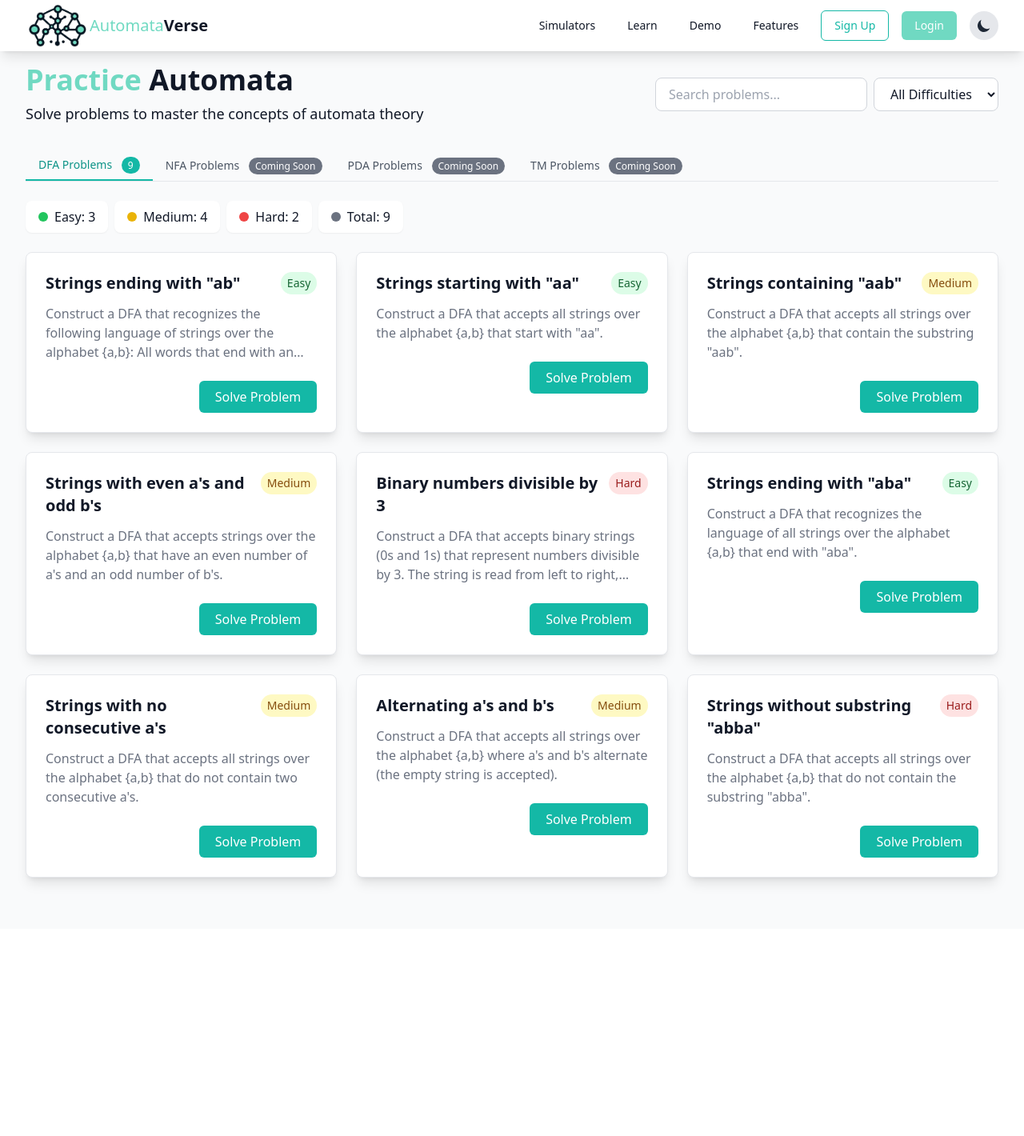
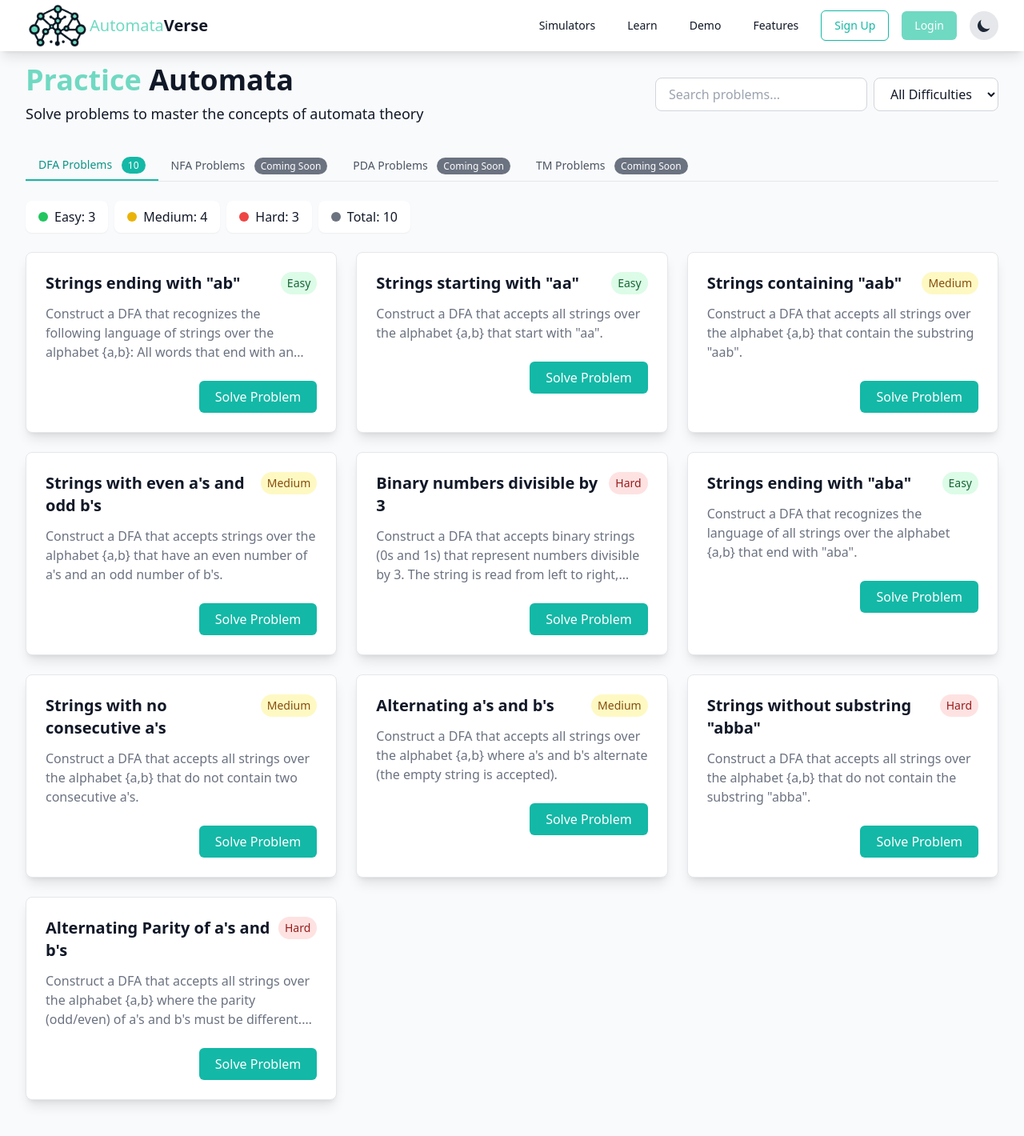
Before and after one commit to robinsingh-ai/AutomataVerse, a Next.js app: page /learn in a window 1280 px wide. Shown: the top 1420 px of the page at 80% size. Before the commit the page ends 1161 px from the top, so only its background shows below. Built offline with nearby package versions, Linux system fonts and the light colour scheme; no server answers.

Commit message:
added one more problem

```diff
--- a/src/simulators/dfa/problemsets/problems.ts
+++ b/src/simulators/dfa/problemsets/problems.ts
@@ -4,83 +4,99 @@ export interface DFAProblem {
   description: string;
   accept: string[];
   reject: string[];
-  difficulty: 'Easy' | 'Medium' | 'Hard';
+  difficulty: "Easy" | "Medium" | "Hard";
 }
 
 // Collection of DFA practice problems
 export const DFA_PROBLEMS: Record<string, DFAProblem> = {
-  'dfa-endswith-ab': {
-    id: 'dfa-endswith-ab',
+  "dfa-endswith-ab": {
+    id: "dfa-endswith-ab",
     title: 'Strings ending with "ab"',
-    description: 'Construct a DFA that recognizes the following language of strings over the alphabet {a,b}: All words that end with an "ab".',
-    accept: ['ab', 'aab', 'bab', 'ababab', 'bbab'],
-    reject: ['a', 'b', 'ba', 'aba', 'abb', 'bba'],
-    difficulty: 'Easy'
+    description:
+      'Construct a DFA that recognizes the following language of strings over the alphabet {a,b}: All words that end with an "ab".',
+    accept: ["ab", "aab", "bab", "ababab", "bbab"],
+    reject: ["a", "b", "ba", "aba", "abb", "bba"],
+    difficulty: "Easy",
   },
-  'dfa-startswith-aa': {
-    id: 'dfa-startswith-aa',
+  "dfa-startswith-aa": {
+    id: "dfa-startswith-aa",
     title: 'Strings starting with "aa"',
-    description: 'Construct a DFA that accepts all strings over the alphabet {a,b} that start with "aa".',
-    accept: ['aa', 'aaa', 'aab', 'aaba', 'aabb', 'aabbb'],
-    reject: ['a', 'ab', 'ba', 'baa', 'bab', 'bba'],
-    difficulty: 'Easy'
+    description:
+      'Construct a DFA that accepts all strings over the alphabet {a,b} that start with "aa".',
+    accept: ["aa", "aaa", "aab", "aaba", "aabb", "aabbb"],
+    reject: ["a", "ab", "ba", "baa", "bab", "bba"],
+    difficulty: "Easy",
   },
-  'dfa-contains-aab': {
-    id: 'dfa-contains-aab',
+  "dfa-contains-aab": {
+    id: "dfa-contains-aab",
     title: 'Strings containing "aab"',
-    description: 'Construct a DFA that accepts all strings over the alphabet {a,b} that contain the substring "aab".',
-    accept: ['aab', 'aaab', 'aabb', 'baab', 'aabaab'],
-    reject: ['a', 'b', 'aa', 'ab', 'aba', 'baa', 'bba'],
-    difficulty: 'Medium'
+    description:
+      'Construct a DFA that accepts all strings over the alphabet {a,b} that contain the substring "aab".',
+    accept: ["aab", "aaab", "aabb", "baab", "aabaab"],
+    reject: ["a", "b", "aa", "ab", "aba", "baa", "bba"],
+    difficulty: "Medium",
   },
-  'dfa-even-as-odd-bs': {
-    id: 'dfa-even-as-odd-bs',
-    title: 'Strings with even a\'s and odd b\'s',
-    description: 'Construct a DFA that accepts strings over the alphabet {a,b} that have an even number of a\'s and an odd number of b\'s.',
-    accept: ['b', 'bbb', 'aab', 'aabbb', 'ababbbb', 'aaaabbb'],
-    reject: ['', 'a', 'aa', 'bb', 'aabb', 'ba', 'abab', 'aaa'],
-    difficulty: 'Medium'
+  "dfa-even-as-odd-bs": {
+    id: "dfa-even-as-odd-bs",
+    title: "Strings with even a's and odd b's",
+    description:
+      "Construct a DFA that accepts strings over the alphabet {a,b} that have an even number of a's and an odd number of b's.",
+    accept: ["b", "bbb", "aab", "aabbb", "ababbbb", "aaaabbb"],
+    reject: ["", "a", "aa", "bb", "aabb", "ba", "abab", "aaa"],
+    difficulty: "Medium",
   },
-  'dfa-divisible-by-3': {
-    id: 'dfa-divisible-by-3',
-    title: 'Binary numbers divisible by 3',
-    description: 'Construct a DFA that accepts binary strings (0s and 1s) that represent numbers divisible by 3. The string is read from left to right, with the leftmost bit being the most significant.',
-    accept: ['0', '11', '110', '1001', '1100'],
-    reject: ['1', '10', '100', '101', '111', '1000'],
-    difficulty: 'Hard'
+  "dfa-divisible-by-3": {
+    id: "dfa-divisible-by-3",
+    title: "Binary numbers divisible by 3",
+    description:
+      "Construct a DFA that accepts binary strings (0s and 1s) that represent numbers divisible by 3. The string is read from left to right, with the leftmost bit being the most significant.",
+    accept: ["0", "11", "110", "1001", "1100"],
+    reject: ["1", "10", "100", "101", "111", "1000"],
+    difficulty: "Hard",
   },
-  'dfa-ends-with-aba': {
-    id: 'dfa-ends-with-aba',
+  "dfa-ends-with-aba": {
+    id: "dfa-ends-with-aba",
     title: 'Strings ending with "aba"',
-    description: 'Construct a DFA that recognizes the language of all strings over the alphabet {a,b} that end with "aba".',
-    accept: ['aba', 'aaba', 'baba', 'ababa', 'bbaba', 'bababa'],
-    reject: ['a', 'b', 'ab', 'ba', 'abb', 'bab', 'abab', 'abaa'],
-    difficulty: 'Easy'
+    description:
+      'Construct a DFA that recognizes the language of all strings over the alphabet {a,b} that end with "aba".',
+    accept: ["aba", "aaba", "baba", "ababa", "bbaba", "bababa"],
+    reject: ["a", "b", "ab", "ba", "abb", "bab", "abab", "abaa"],
+    difficulty: "Easy",
   },
-  'dfa-no-consecutive-as': {
-    id: 'dfa-no-consecutive-as',
-    title: 'Strings with no consecutive a\'s',
-    description: 'Construct a DFA that accepts all strings over the alphabet {a,b} that do not contain two consecutive a\'s.',
-    accept: ['', 'a', 'b', 'ab', 'ba', 'aba', 'bab', 'babab', 'bbbbbb'],
-    reject: ['aa', 'aab', 'baa', 'baab', 'abaa', 'aabbaa'],
-    difficulty: 'Medium'
+  "dfa-no-consecutive-as": {
+    id: "dfa-no-consecutive-as",
+    title: "Strings with no consecutive a's",
+    description:
+      "Construct a DFA that accepts all strings over the alphabet {a,b} that do not contain two consecutive a's.",
+    accept: ["", "a", "b", "ab", "ba", "aba", "bab", "babab", "bbbbbb"],
+    reject: ["aa", "aab", "baa", "baab", "abaa", "aabbaa"],
+    difficulty: "Medium",
   },
-  'dfa-alternating-ab': {
-    id: 'dfa-alternating-ab',
-    title: 'Alternating a\'s and b\'s',
-    description: 'Construct a DFA that accepts all strings over the alphabet {a,b} where a\'s and b\'s alternate (the empty string is accepted).',
-    accept: ['', 'a', 'b', 'ab', 'ba', 'aba', 'bab', 'ababa', 'babab'],
-    reject: ['aa', 'bb', 'aab', 'abb', 'baa', 'bba', 'ababb'],
-    difficulty: 'Medium'
+  "dfa-alternating-ab": {
+    id: "dfa-alternating-ab",
+    title: "Alternating a's and b's",
+    description:
+      "Construct a DFA that accepts all strings over the alphabet {a,b} where a's and b's alternate (the empty string is accepted).",
+    accept: ["", "a", "b", "ab", "ba", "aba", "bab", "ababa", "babab"],
+    reject: ["aa", "bb", "aab", "abb", "baa", "bba", "ababb"],
+    difficulty: "Medium",
   },
-  'dfa-no-substring-abba': {
-    id: 'dfa-no-substring-abba',
+  "dfa-no-substring-abba": {
+    id: "dfa-no-substring-abba",
     title: 'Strings without substring "abba"',
-    description: 'Construct a DFA that accepts all strings over the alphabet {a,b} that do not contain the substring "abba".',
-    accept: ['', 'a', 'b', 'ab', 'ba', 'abb', 'bba', 'abab', 'babb', 'aabbb'],
-    reject: ['abba', 'abbab', 'babba', 'aabbaa', 'ababba'],
-    difficulty: 'Hard'
+    description:
+      'Construct a DFA that accepts all strings over the alphabet {a,b} that do not contain the substring "abba".',
+    accept: ["", "a", "b", "ab", "ba", "abb", "bba", "abab", "babb", "aabbb"],
+    reject: ["abba", "abbab", "babba", "aabbaa", "ababba"],
+    difficulty: "Hard",
   },
-
-
+  "dfa-alternating-parity": {
+    id: "dfa-alternating-parity",
+    title: "Alternating Parity of a's and b's",
+    description:
+      "Construct a DFA that accepts all strings over the alphabet {a,b} where the parity (odd/even) of a's and b's must be different. That is, either (a's are even AND b's are odd) OR (a's are odd AND b's are even).",
+    accept: ["a", "b", "aab", "abb","bab", "aaabb", "aabaabb", "aababab", "babbaab", "aaaaaab"],
+    reject: ["", "aa", "bb", "aabb", "abba", "aaaabb", "aabbbb", "ababab"],
+    difficulty: "Hard",
+  },
 };
```
